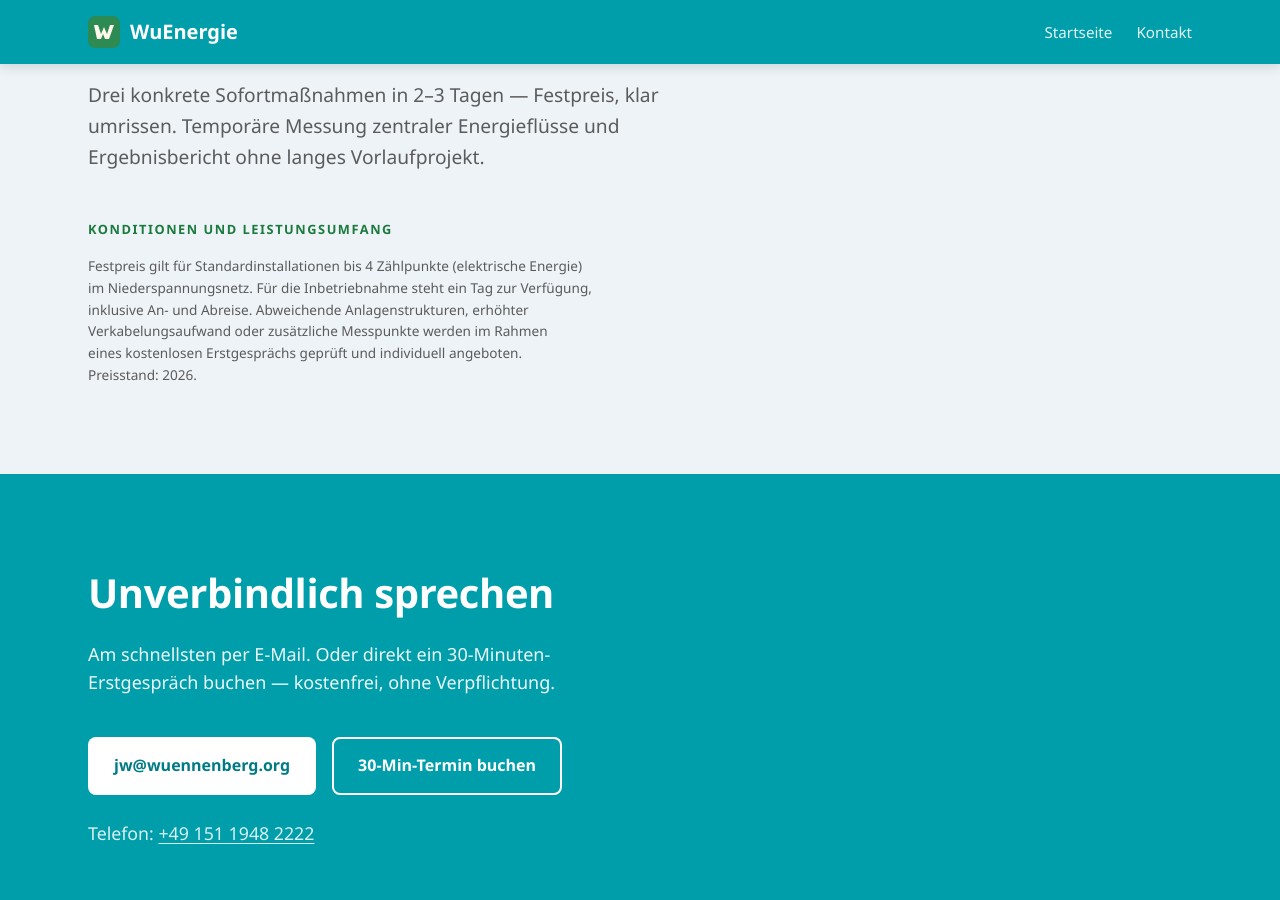
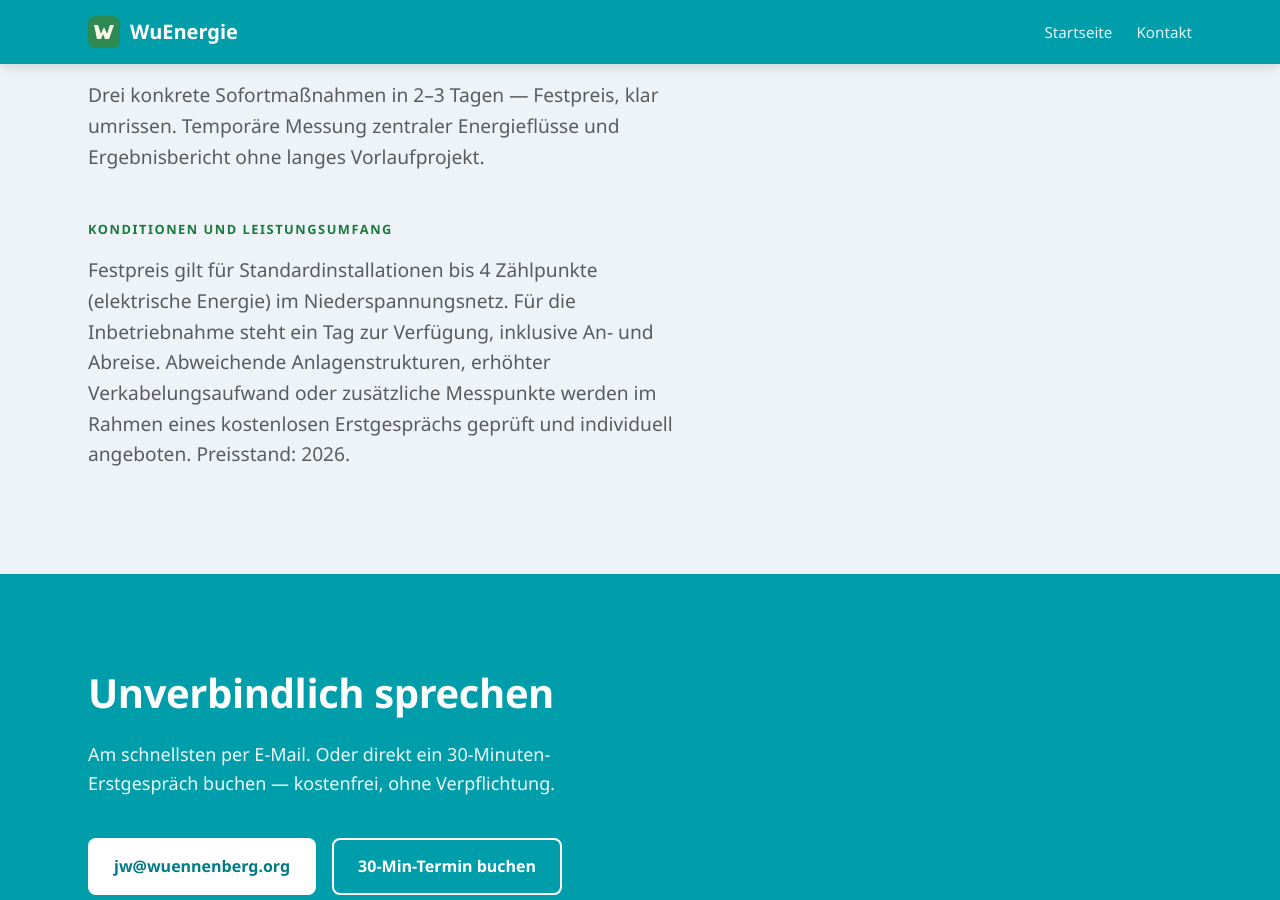
Before and after one commit to wuenergie/wuenergie-site, a Jekyll site: the page built from camping.md, in a window 1280 px wide and 900 px high, scrolled down 2902 px. Built offline with Jekyll 4.4.1, drawn with Linux system fonts in a browser that asks for light colours.

Commit message:
Camping: Konditionen-Text in gleicher Schriftgröße wie Einstieg
Co-Authored-By: Claude Opus 5.5 <noreply@anthropic.com>

```diff
--- a/camping.md
+++ b/camping.md
@@ -143,7 +143,7 @@ service:
     <span class="overline">Einstieg</span>
     <p class="section-lede">Drei konkrete Sofortmaßnahmen in 2–3 Tagen — Festpreis, klar umrissen. Temporäre Messung zentraler Energieflüsse und Ergebnisbericht ohne langes Vorlaufprojekt.</p>
     <span class="overline">Konditionen und Leistungsumfang</span>
-    <p class="fine-print">Festpreis gilt für Standardinstallationen bis 4 Zählpunkte (elektrische Energie) im Niederspannungsnetz. Für die Inbetriebnahme steht ein Tag zur Verfügung, inklusive An- und Abreise. Abweichende Anlagenstrukturen, erhöhter Verkabelungsaufwand oder zusätzliche Messpunkte werden im Rahmen eines kostenlosen Erstgesprächs geprüft und individuell angeboten. Preisstand: 2026.</p>
+    <p class="section-lede">Festpreis gilt für Standardinstallationen bis 4 Zählpunkte (elektrische Energie) im Niederspannungsnetz. Für die Inbetriebnahme steht ein Tag zur Verfügung, inklusive An- und Abreise. Abweichende Anlagenstrukturen, erhöhter Verkabelungsaufwand oder zusätzliche Messpunkte werden im Rahmen eines kostenlosen Erstgesprächs geprüft und individuell angeboten. Preisstand: 2026.</p>
   </div>
 </section>
 
```
